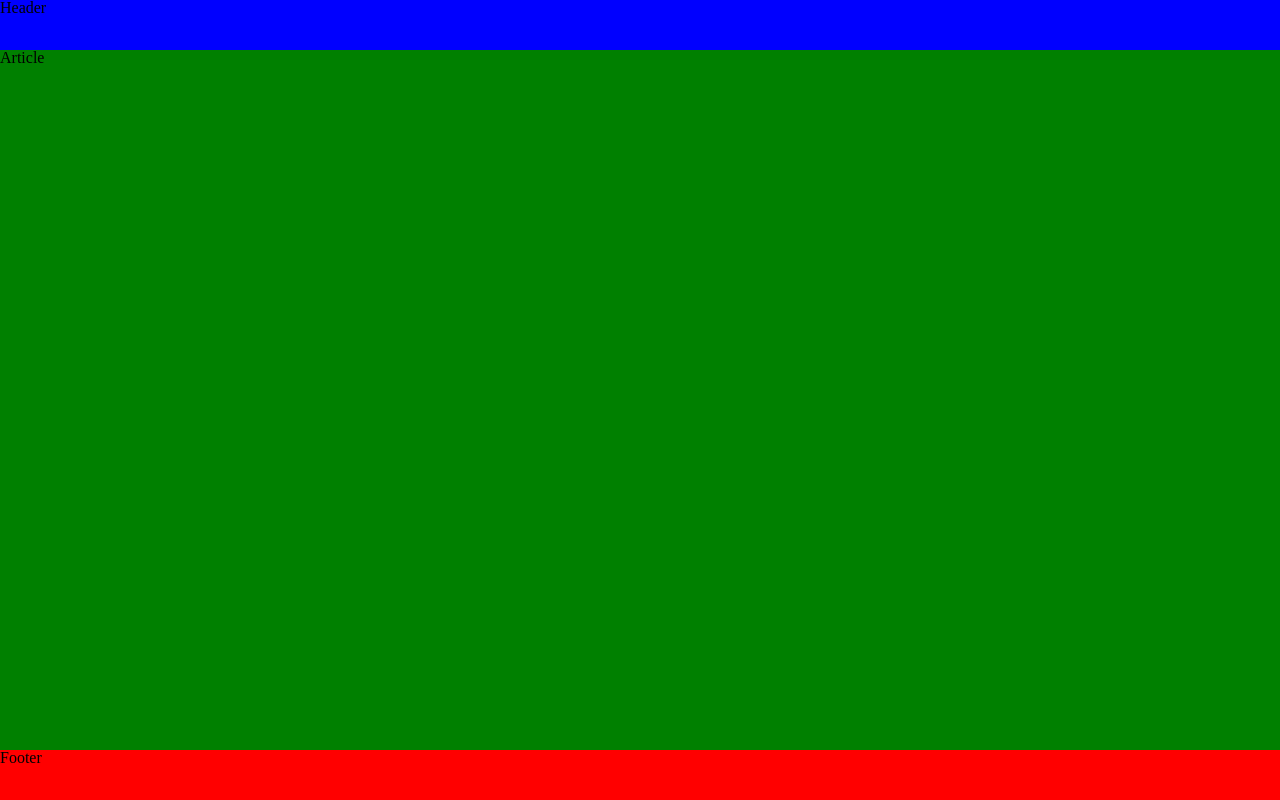
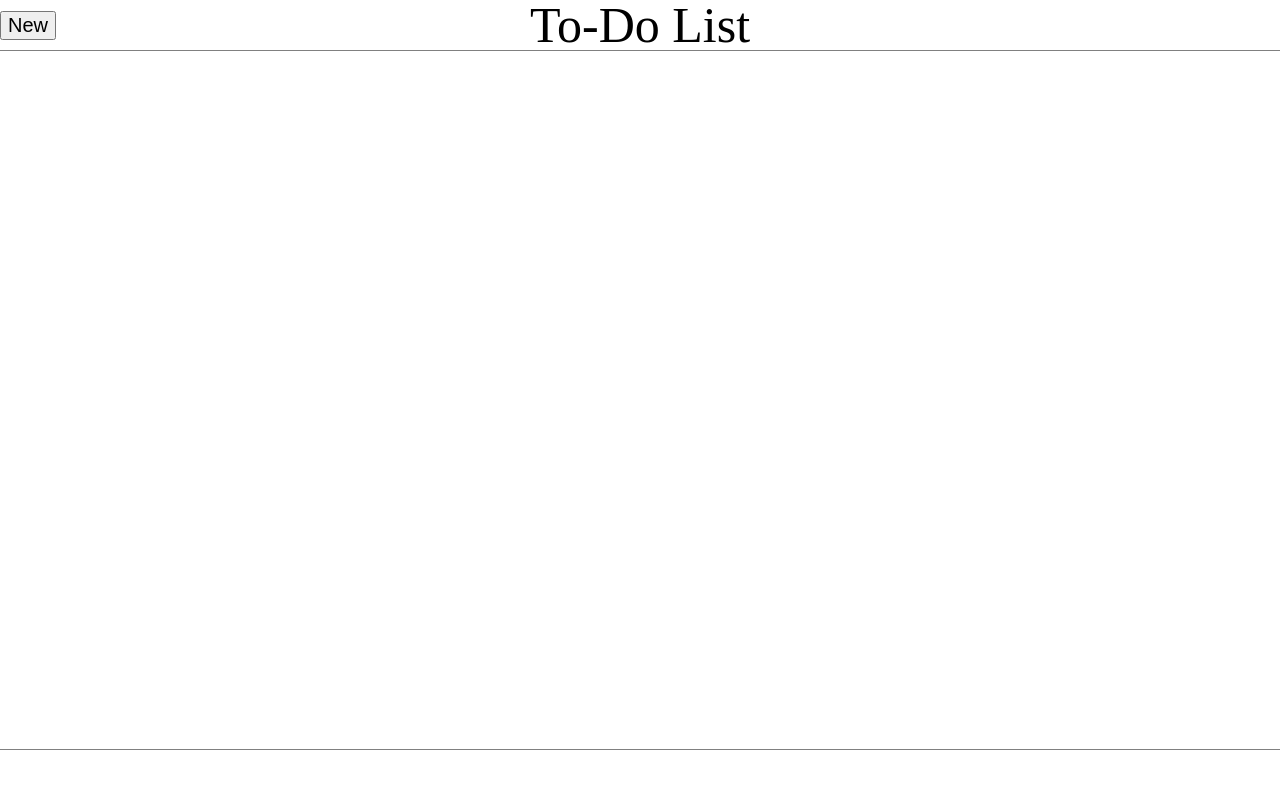
Before and after one commit to TwelveStacks/todo-list, a plain HTML site: page index.html in a window 1280 px wide. Drawn offline with Linux system fonts and the light colour scheme.

Commit message:
Changed css

```diff
--- a/index.html
+++ b/index.html
@@ -6,9 +6,17 @@
     <title>To-Do List</title>
   </head>
   <body>
-    <header>Header</header>
-    <article>Article</article>
-    <footer>Footer</footer>
+    <header id="header">
+      <div class="header-left">
+        <button class="button">New</button>
+      </div>
+      <div class="header-center">
+        <h1 class="title">To-Do List</h1>
+      </div>
+      <div class="header-right"></div>
+    </header>
+    <article id="content"></article>
+    <footer id="footer"></footer>
     <script src="./bundle.js"></script>
   </body>
 </html>
```
Also changed, not shown: bundle.js (+2 -2 lines).
